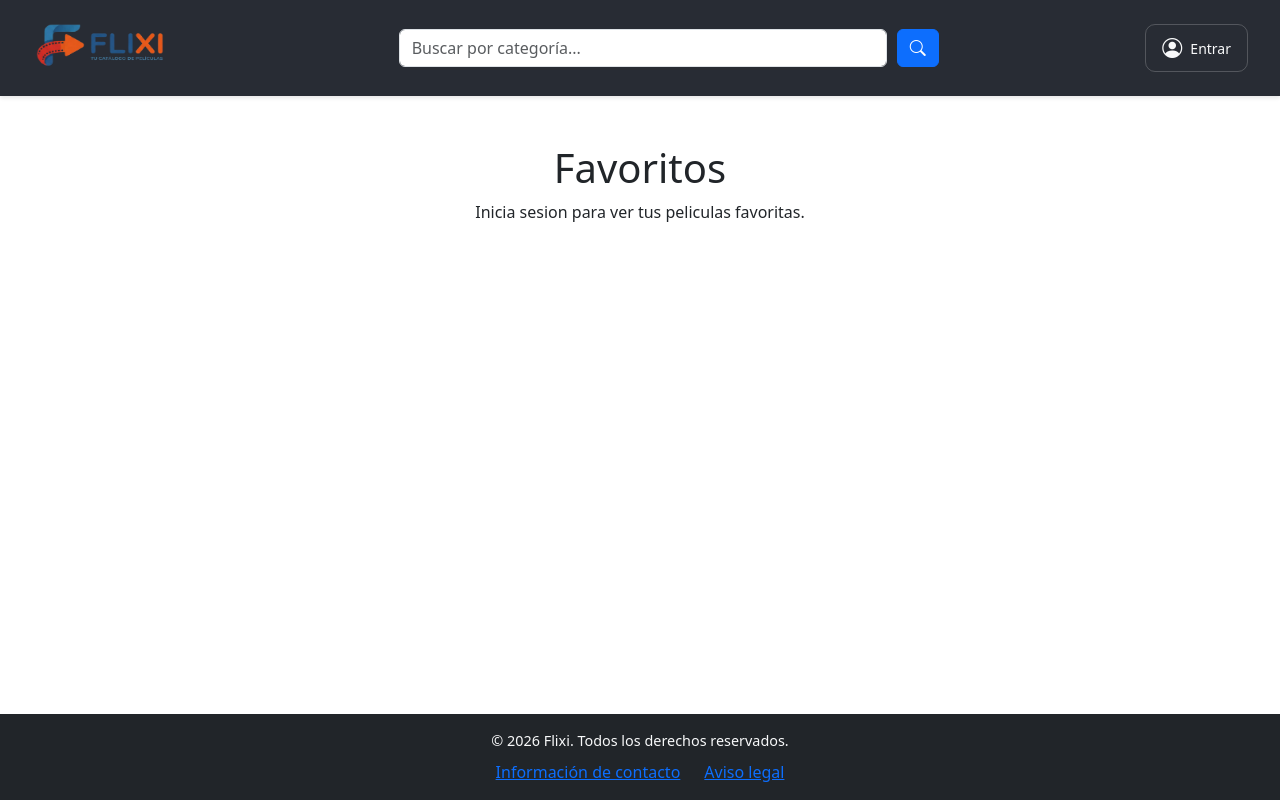
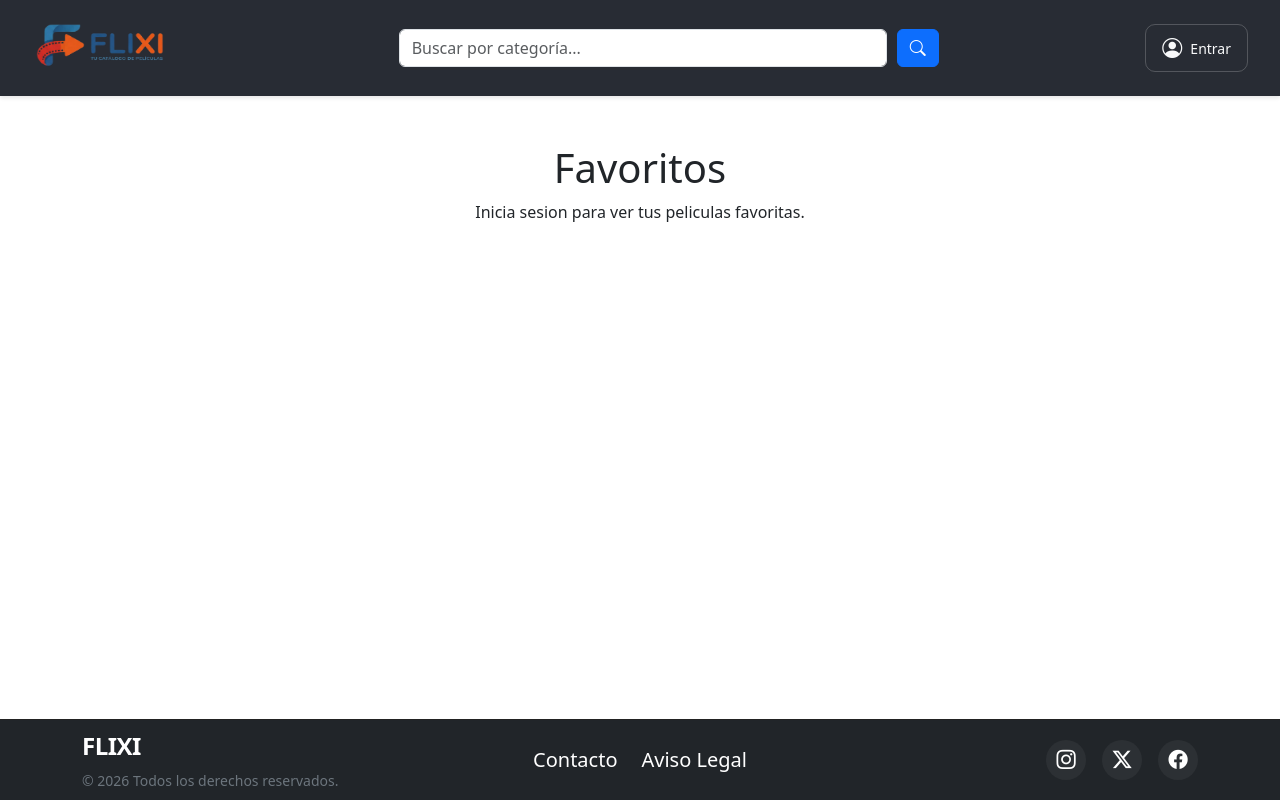
Before and after one commit to natinatlunn/webapp-react, a React (Vite) app: page /favoritos in a window 1280 px wide. Built offline with nearby package versions, Linux system fonts and the light colour scheme.

Commit message:
Mejora de estilos del componente Footer

```diff
--- a/src/components/Footer/Footer.css
+++ b/src/components/Footer/Footer.css
@@ -1,20 +1,48 @@
 .footer-app {
-  width: 100%;
-  padding: 1rem;
-  text-align: center;
   background-color: #212529;
+  border-top: 1px solid #222;
 }
 
-.footer-texto {
-  margin: 0;
-  color: #f8f9fa;
-  font-size: 0.9rem;
+/* Efecto para los enlaces de texto */
+.nav-link-hover {
+  transition:
+    opacity 0.2s ease,
+    transform 0.2s ease;
+  display: inline-block;
 }
 
-.footer-nav {
-  margin-top: 0.5rem;
+.nav-link-hover:hover {
+  opacity: 0.7;
+  transform: translateY(-1px);
 }
 
-.footer-nav .nav-item + .nav-item {
-  margin-left: 1.5rem;
+/* Estilo para los iconos de Redes Sociales */
+.social-icon-link {
+  color: #ffffff !important; /* Blanco puro */
+  background-color: rgba(
+    255,
+    255,
+    255,
+    0.05
+  ); /* Círculo de fondo casi invisible */
+  width: 40px;
+  height: 40px;
+  display: flex;
+  align-items: center;
+  justify-content: center;
+  border-radius: 50%;
+  text-decoration: none;
+  font-size: 1.2rem;
+  transition: all 0.3s ease;
 }
+
+.social-icon-link:hover {
+  background-color: rgba(255, 255, 255, 0.15); /* Se ilumina el círculo */
+  transform: scale(1.1);
+  color: #ffffff !important;
+}
+
+/* Evitar subrayados azules en todos los links del footer */
+footer a {
+  text-decoration: none !important;
+}
--- a/src/components/Footer/Footer.jsx
+++ b/src/components/Footer/Footer.jsx
@@ -1,27 +1,78 @@
-import './Footer.css';
-import Nav from 'react-bootstrap/Nav';
-import { Link } from 'react-router-dom';
-
-
+import { Container, Row, Col, Nav } from "react-bootstrap";
+import { Link } from "react-router-dom";
+import "./Footer.css";
 
 function Footer() {
-    const anioActual = new Date().getFullYear();
+  const anioActual = new Date().getFullYear();
 
-    return (
-        <footer className="footer-app">
-            <p className="footer-texto">© {anioActual} Flixi. Todos los derechos reservados.</p>
-            <Nav className="justify-content-center footer-nav">
-                <Nav.Item>
-                    <Link to="/Paginas/InfoContacto">Información de contacto</Link>
-                </Nav.Item>
+  return (
+    <footer className="footer-app py-2 mt-5">
+      <Container>
+        <Row className="gy-3 align-items-center">
+          <Col xs={12} md={4} className="text-center text-md-start">
+            <span
+              className="text-white fw-bold fs-4 d-block mb-1"
+              style={{ letterSpacing: "-0.5px" }}
+            >
+              FLIXI
+            </span>
+            <span className="text-secondary small">
+              © {anioActual} Todos los derechos reservados.
+            </span>
+          </Col>
 
-                <Nav.Item>
-                    <Link to="/Paginas/AvisoLegal">Aviso legal</Link>
-                </Nav.Item>
+          <Col xs={12} md={4}>
+            <Nav className="justify-content-center gap-4">
+              <Link
+                to="/Paginas/InfoContacto"
+                className="text-white text-decoration-none fw-medium fs-5 nav-link-hover"
+              >
+                Contacto
+              </Link>
+              <Link
+                to="/Paginas/AvisoLegal"
+                className="text-white text-decoration-none fw-medium fs-5 nav-link-hover"
+              >
+                Aviso Legal
+              </Link>
             </Nav>
+          </Col>
 
-        </footer>
-    );
+          <Col xs={12} md={4} className="text-center text-md-end">
+            <div className="d-flex justify-content-center justify-content-md-end gap-3">
+              <a
+                href="https://instagram.com"
+                target="_blank"
+                rel="noopener noreferrer"
+                className="social-icon-link"
+                aria-label="Instagram"
+              >
+                <i className="bi bi-instagram"></i>
+              </a>
+              <a
+                href="https://twitter.com"
+                target="_blank"
+                rel="noopener noreferrer"
+                className="social-icon-link"
+                aria-label="Twitter"
+              >
+                <i className="bi bi-twitter-x"></i>
+              </a>
+              <a
+                href="https://facebook.com"
+                target="_blank"
+                rel="noopener noreferrer"
+                className="social-icon-link"
+                aria-label="Facebook"
+              >
+                <i className="bi bi-facebook" />
+              </a>
+            </div>
+          </Col>
+        </Row>
+      </Container>
+    </footer>
+  );
 }
 
 export default Footer;
```
